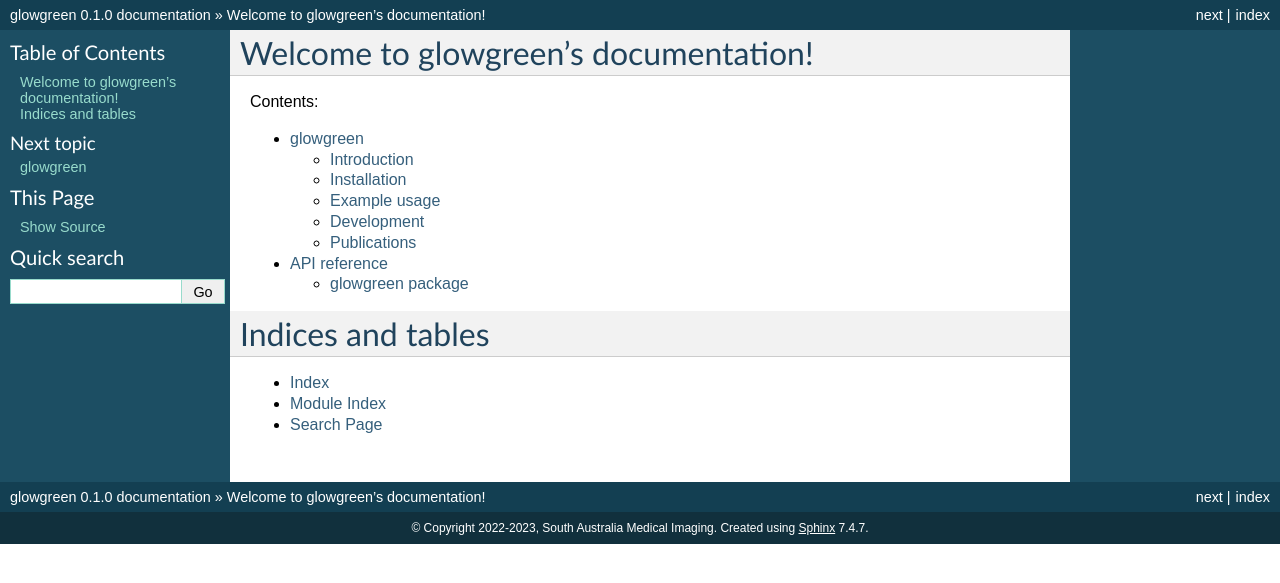
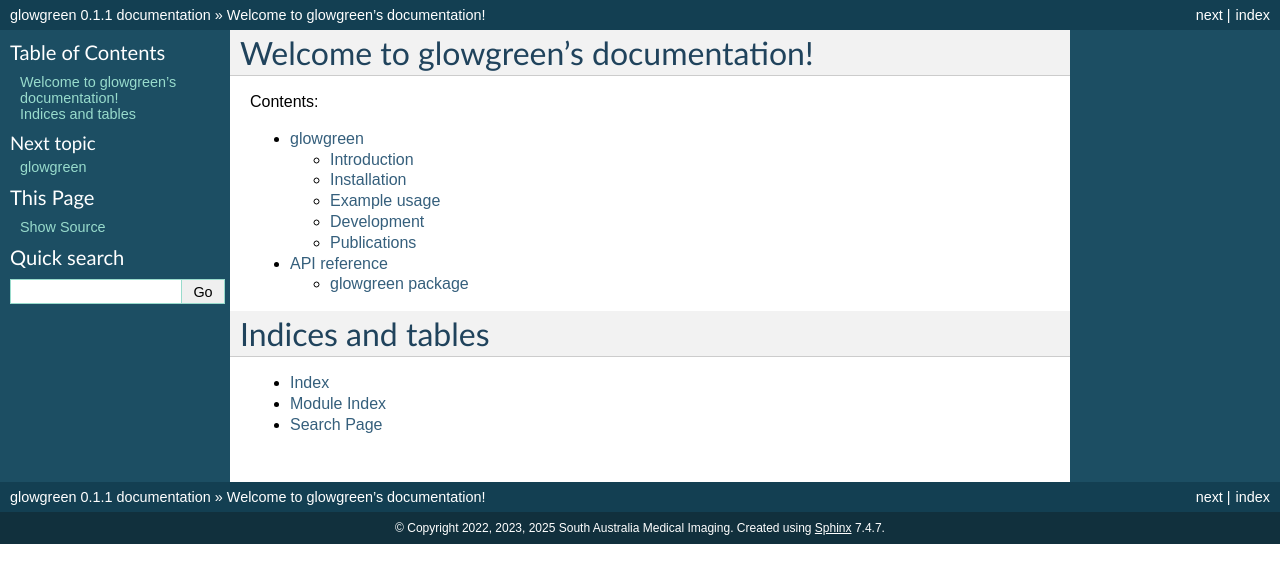
Before and after one commit to SAMI-Medical-Physics/glowgreen, a Sphinx documentation site: the page built from docs/source/index.rst, in a window 1280 px wide. Shown: the top 583 px of the page. Built offline with Sphinx 7.4.7, drawn with Linux system fonts in a browser that asks for light colours.

Commit message:
Prepare to release version 0.1.1.

```diff
--- a/docs/requirements.txt
+++ b/docs/requirements.txt
@@ -2,4 +2,4 @@
 sphinx==6.2.1
 sphinx_rtd_theme==1.2.0
 readthedocs-sphinx-search==0.1.1
-glowgreen==0.1.0
+glowgreen==0.1.1
--- a/docs/source/conf.py
+++ b/docs/source/conf.py
@@ -17,7 +17,7 @@
 sys.path.insert(0, os.path.abspath("../../src/glowgreen/"))
 
 project = "glowgreen"
-copyright = "2022-2023, South Australia Medical Imaging"
+copyright = "2022, 2023, 2025 South Australia Medical Imaging"
 author = "Jake Forster, Erin Lukas"
 release = GLOWGREEN_VERSION
 
--- a/pyproject.toml
+++ b/pyproject.toml
@@ -11,7 +11,7 @@
 
 [project]
 name = "glowgreen"
-version = "0.1.0"
+version = "0.1.1"
 authors = [
     { name = "Jake Forster" },
     { name = "Erin Lukas" },
```
Also changed, not shown: CHANGELOG.md (+1 -1 lines), README.md (+1 -1 lines), 1 other file.
